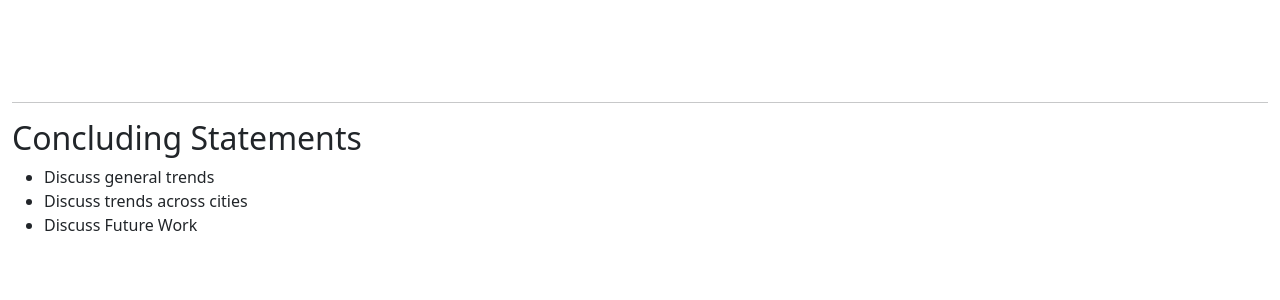
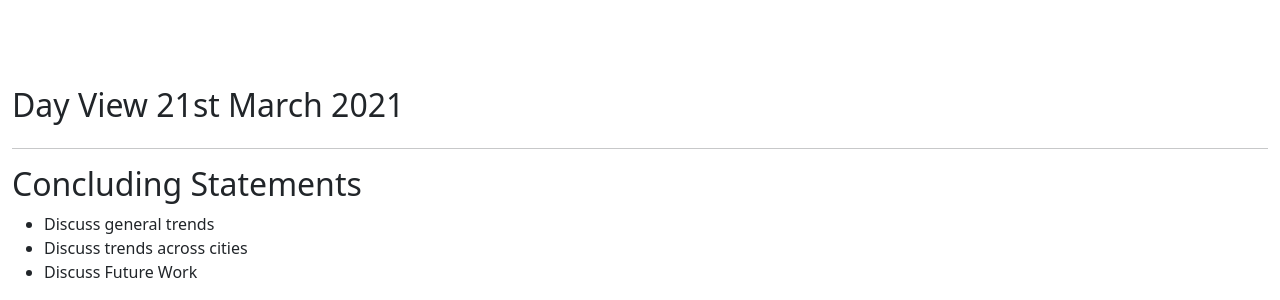
Before and after one commit to sneakerfish/bikedata, a plain HTML site: page web/index.html in a window 1280 px wide. Shown: the part 5716-6016 px from the top of the page. Before the commit the page ends 5969 px from the top, so only its background shows below. Drawn offline with nearby package versions, Linux system fonts and the light colour scheme; no server answers; some icons are missing.

Commit message:
Add dayview js loading

```diff
--- a/web/index.html
+++ b/web/index.html
@@ -162,6 +162,13 @@
         </div>
     </div>
 
+    <div class="row">
+        <div class="col">
+            <h2>Day View 21st March 2021</h2>
+            <div id="day-view"></div>
+        </div>
+    </div>
+
     <hr>
 
     <div class="row">
@@ -196,6 +203,7 @@
 <!-- Your implementation -->
 <script src="js/windMap.js"></script>
 <script src="js/timeSeriesVis.js"></script>
+<script src="js/dayView.js"></script>
 <script src="js/main.js"></script>
 </body>
 </html>
```
